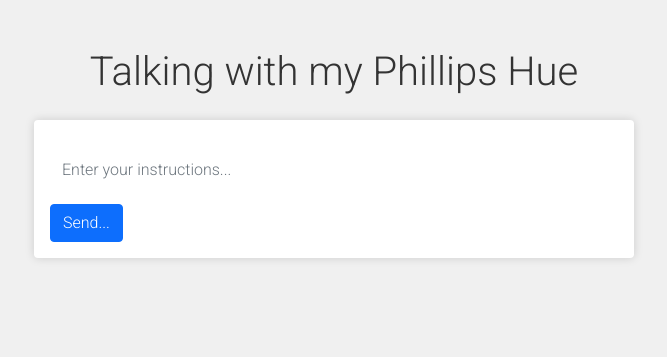
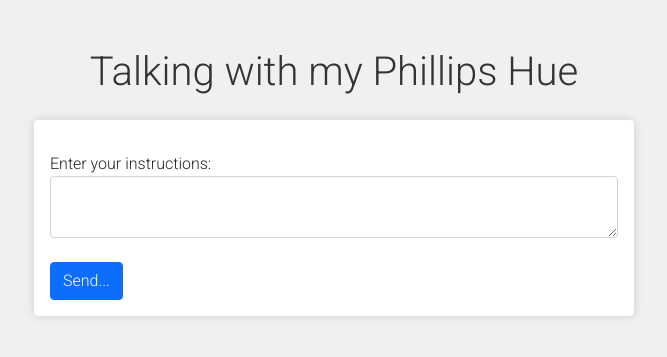
Before and after one commit to marvinbraga/phillips_hue_gpt, a Flask app: page / in a window 1280 px wide. Shown: the top 357 px of the page, without its empty margins (306-973 px from the left). Run offline with Flask 3, Linux system fonts and the light colour scheme.

Commit message:
Primeira finalização.

```diff
--- a/marvin_hue/utils.py
+++ b/marvin_hue/utils.py
@@ -12,15 +12,17 @@
     """
     @staticmethod
     def check_min_max(value):
-        result = value if value > 1 else 1
+        result = value if value > 0 else 0
         result = result if result < 256 else 255
         return result
 
     @staticmethod
-    def convert(red, green, blue):
+    def convert(red: int, green: int, blue: int) -> (float, float):
         red = RGBtoXYAdapter.check_min_max(red)
         green = RGBtoXYAdapter.check_min_max(green)
         blue = RGBtoXYAdapter.check_min_max(blue)
+        if red + green + blue == 0:
+            blue = 1
 
         red = ((red + 0.055) / (1.0 + 0.055)) ** 2.4 if red > 0.04045 else red / 12.92
         green = ((green + 0.055) / (1.0 + 0.055)) ** 2.4 if green > 0.04045 else green / 12.92
--- a/services/chats.py
+++ b/services/chats.py
@@ -7,7 +7,7 @@
 
 from marvin_hue.basics import LightConfig
 from marvin_hue.controllers import HueController
-from marvin_hue.parsers import LightConfigJsonParser
+from services.parsers import LightConfigJsonParser
 from services.prompts import PromptInstructionsHue, PromptResponseHue
 
 load_dotenv(find_dotenv())
@@ -72,6 +72,6 @@
     inst = """
         Crie uma configuração de cores para um dia de sol de primavera repleto de flores coloridas.
         """
-    _llm = "gpt-3.5-turbo"
+    _llm = "gpt-4"
     _chat = HueChat().send_instructions(instruction=inst, llm=_llm).apply().get_response(_llm)
     print(_chat.response)
--- a/web/static/styles.css
+++ b/web/static/styles.css
@@ -11,8 +11,12 @@
 }
 
 @keyframes fadeIn {
-    0% {opacity: 0;}
-    100% {opacity: 1;}
+    0% {
+        opacity: 0;
+    }
+    100% {
+        opacity: 1;
+    }
 }
 
 .chat-card {
@@ -52,10 +56,12 @@
     color: #333;
 }
 
-input[type="text"] {
+textarea {
     color: #333;
     background: #fff;
     border: none;
     outline: none;
     transition: all 0.5s ease;
+    width: 100%; /* Adicionado para fazer o textarea ocupar toda a largura */
+    box-sizing: border-box; /* Adicionado para incluir padding e border na largura total */
 }
--- a/web/templates/index.html
+++ b/web/templates/index.html
@@ -21,7 +21,9 @@
             </div>
             <form method="POST" action="/send_message" class="mt-3">
                 <div class="mb-3">
-                    <input type="text" name="human_input" placeholder="Enter your instructions..." class="form-control">
+                    <label class="w-100 form-label" for="user_input">Enter your instructions:
+                        <textarea class="form-control" name="human_input"></textarea>
+                    </label>
                 </div>
                 <button type="submit" class="btn btn-primary">Send...</button>
             </form>
```
Also changed, not shown: services/parsers.py (renamed from marvin_hue/parsers.py).
